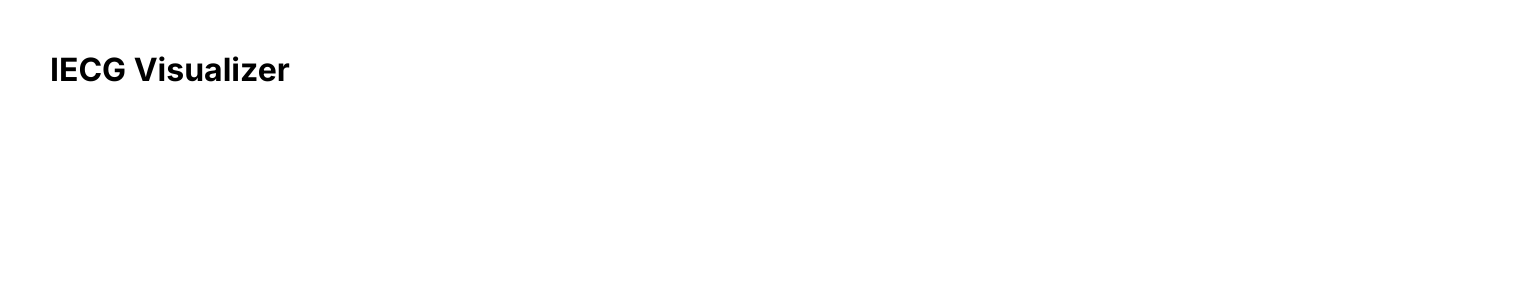
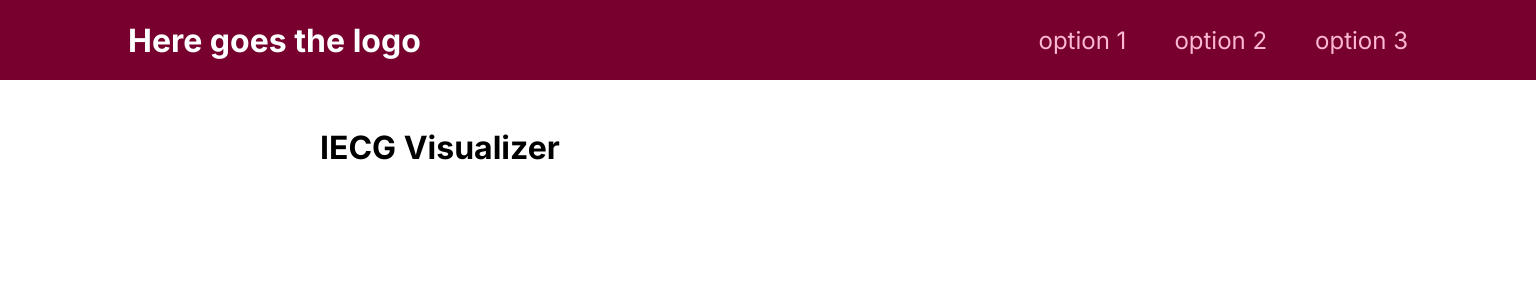
Before and after one commit to EduardoAcostaRoman/IECG-Visualizer, a Next.js app in the folder frontend/: page / in a window 1280 px wide. Shown: the top 300 px of the page, 1536 px wide, since content can reach past the window. Built offline with nearby package versions, Linux system fonts and the light colour scheme.

Commit message:
Add images folder

```diff
--- a/frontend/src/app/globals.css
+++ b/frontend/src/app/globals.css
@@ -1,5 +1,5 @@
 body {
-  margin: 50px;
+  margin: 0px;
   font-family: -apple-system, BlinkMacSystemFont, 'Segoe UI', 'Roboto', 'Oxygen',
     'Ubuntu', 'Cantarell', 'Fira Sans', 'Droid Sans', 'Helvetica Neue',
     sans-serif;
--- a/frontend/src/app/page.js
+++ b/frontend/src/app/page.js
@@ -1,7 +1,11 @@
+import Layout from '@/components/layout/Layout';
+
 export default function Home() {
   return (
-    <main>
-      <h1>IECG Visualizer</h1>
-    </main>
+    <Layout>
+      <main>
+        <h1>IECG Visualizer</h1>
+      </main>
+    </Layout>
   );
 }
--- /dev/null
+++ b/frontend/src/components/layout/Layout.js
@@ -0,0 +1,13 @@
+import classes from './Layout.module.css';
+import MainNavigation from './MainNavigation';
+
+function Layout(props) {
+  return (
+    <div>
+      <MainNavigation />
+      <main className={classes.main}>{props.children}</main>
+    </div>
+  );
+}
+
+export default Layout;
--- /dev/null
+++ b/frontend/src/components/layout/Layout.module.css
@@ -0,0 +1,5 @@
+.main {
+  margin: 3rem auto;
+  width: 90%;
+  max-width: 40rem;
+}
--- /dev/null
+++ b/frontend/src/components/layout/MainNavigation.js
@@ -0,0 +1,24 @@
+import classes from './MainNavigation.module.css';
+
+function MainNavigation() {
+  return (
+    <header className={classes.header}>
+      <div className={classes.logo}>Here goes the logo</div>
+      <nav>
+        <ul>
+          <li>
+            <a href='#'>option 1</a>
+          </li>
+          <li>
+            <a href='#'>option 2</a>
+          </li>
+          <li>
+            <a href='#'>option 3</a>
+          </li>
+        </ul>
+      </nav>
+    </header>
+  );
+}
+
+export default MainNavigation;
--- /dev/null
+++ b/frontend/src/components/layout/MainNavigation.module.css
@@ -0,0 +1,48 @@
+.header {
+  width: 100%;
+  height: 5rem;
+  display: flex;
+  align-items: center;
+  justify-content: space-between;
+  background-color: #77002e;
+  padding: 0 10%;
+}
+
+.logo {
+  font-size: 2rem;
+  color: white;
+  font-weight: bold;
+}
+
+.header ul {
+  list-style: none;
+  margin: 0;
+  padding: 0;
+  display: flex;
+  align-items: baseline;
+}
+
+.header li {
+  margin-left: 3rem;
+}
+
+.header a {
+  text-decoration: none;
+  font-size: 1.5rem;
+  color: #fcb8d2;
+}
+
+.header a:hover,
+.header a:active,
+.header a.active {
+  color: white;
+}
+
+.badge {
+  background-color: #cc2062;
+  color: white;
+  border-radius: 12px;
+  padding: 0 1rem;
+  margin-left: 0.5rem;
+  text-align: center;
+}
```
Also changed, not shown: 1 other file (tests, documents, lock files or other folders).
